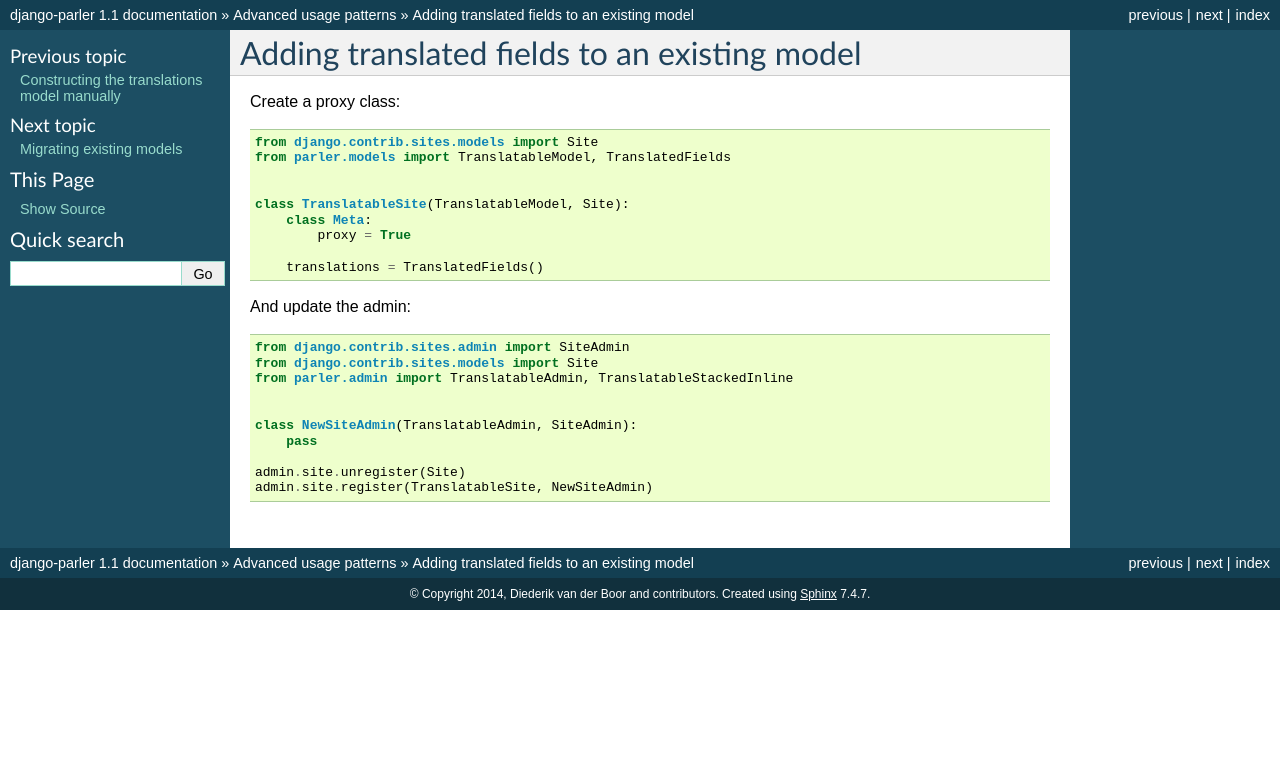
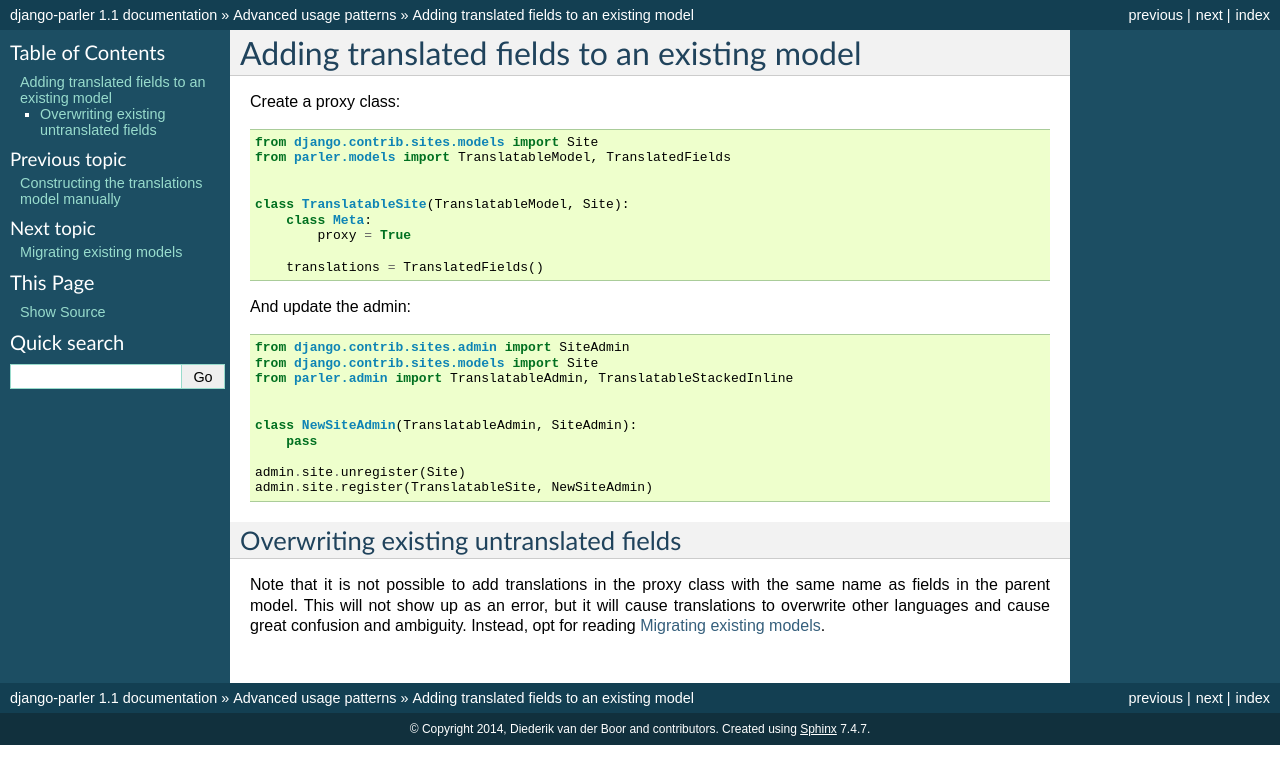
Before and after one commit to django-parler/django-parler, a Sphinx documentation site: the page built from docs/advanced/existing.rst, in a window 1280 px wide. Shown: the top 784 px of the page. Built offline with Sphinx 7.4.7, drawn with Linux system fonts in a browser that asks for light colours.

Commit message:
Add a note about overwriting field names or rather, that it should not be done

```diff
--- a/docs/advanced/existing.rst
+++ b/docs/advanced/existing.rst
@@ -26,3 +26,12 @@ And update the admin::
 
     admin.site.unregister(Site)
     admin.site.register(TranslatableSite, NewSiteAdmin)
+
+
+Overwriting existing untranslated fields
+----------------------------------------
+
+Note that it is not possible to add translations in the proxy class with the same
+name as fields in the parent model. This will not show up as an error, but it
+will cause translations to overwrite other languages and cause great confusion
+and ambiguity. Instead, opt for reading :doc:`migrating`.
```
